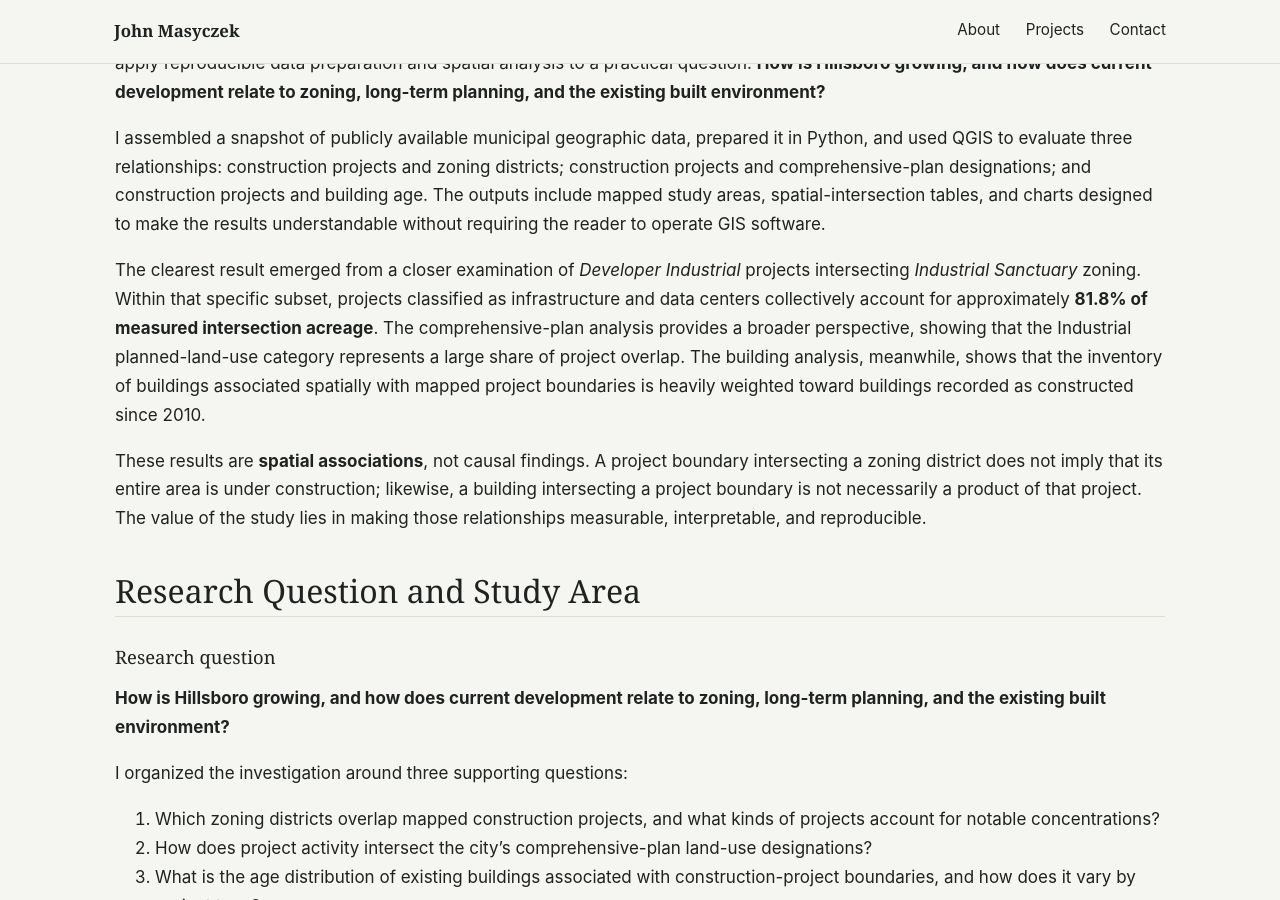
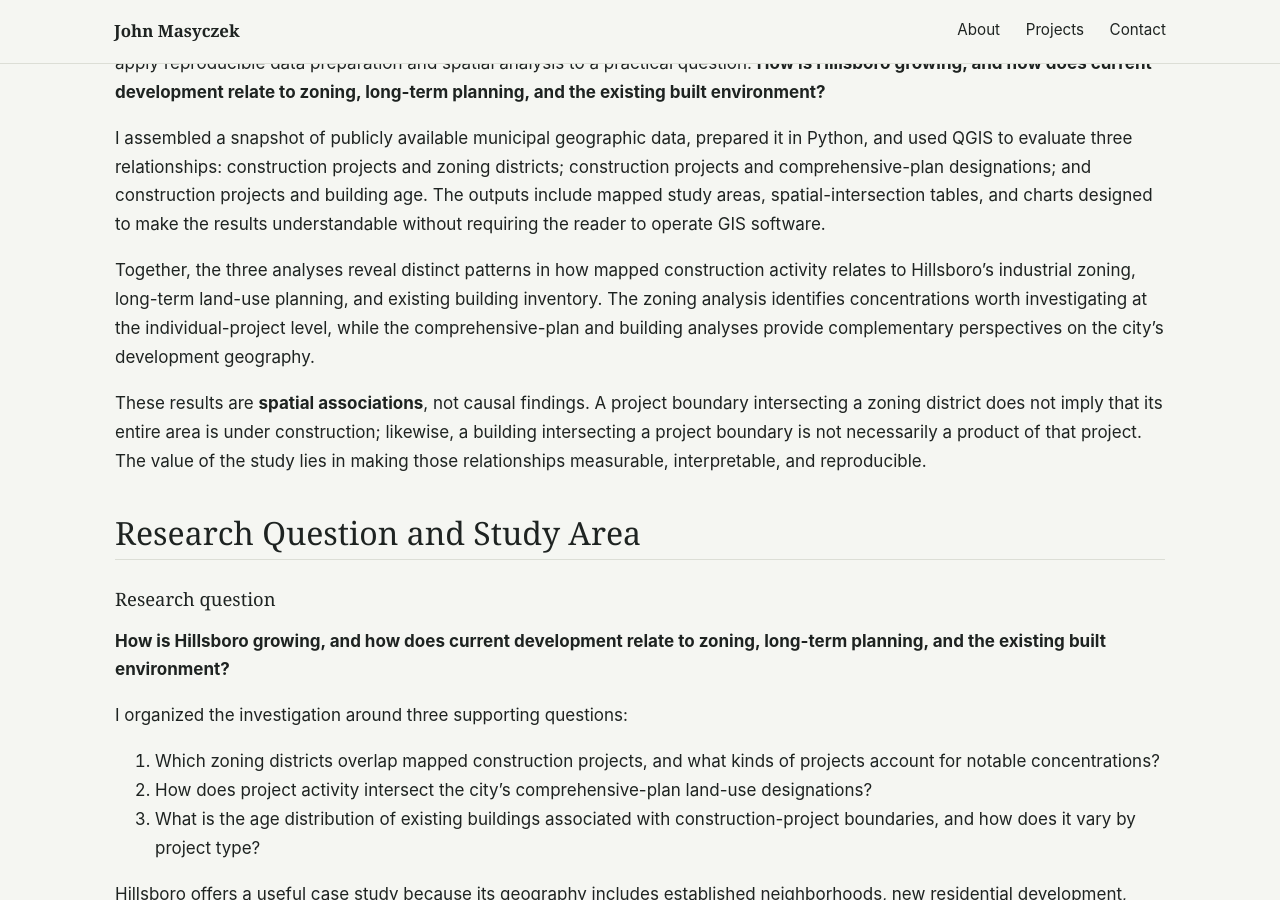
Before and after one commit to Masyczek/portfolio, a Jekyll site: the page built from projects/hillsboro-gis.md, in a window 1280 px wide and 900 px high, scrolled down 1112 px. Built offline with Jekyll 4.4.1, drawn with Linux system fonts in a browser that asks for light colours.

Commit message:
Update hillsboro-gis.md

```diff
--- a/projects/hillsboro-gis.md
+++ b/projects/hillsboro-gis.md
@@ -26,7 +26,7 @@ Hillsboro, Oregon, is a significant employment and development center in the Por
 
 I assembled a snapshot of publicly available municipal geographic data, prepared it in Python, and used QGIS to evaluate three relationships: construction projects and zoning districts; construction projects and comprehensive-plan designations; and construction projects and building age. The outputs include mapped study areas, spatial-intersection tables, and charts designed to make the results understandable without requiring the reader to operate GIS software.
 
-The clearest result emerged from a closer examination of *Developer Industrial* projects intersecting *Industrial Sanctuary* zoning. Within that specific subset, projects classified as infrastructure and data centers collectively account for approximately **81.8% of measured intersection acreage**. The comprehensive-plan analysis provides a broader perspective, showing that the Industrial planned-land-use category represents a large share of project overlap. The building analysis, meanwhile, shows that the inventory of buildings associated spatially with mapped project boundaries is heavily weighted toward buildings recorded as constructed since 2010.
+Together, the three analyses reveal distinct patterns in how mapped construction activity relates to Hillsboro's industrial zoning, long-term land-use planning, and existing building inventory. The zoning analysis identifies concentrations worth investigating at the individual-project level, while the comprehensive-plan and building analyses provide complementary perspectives on the city's development geography.
 
 These results are **spatial associations**, not causal findings. A project boundary intersecting a zoning district does not imply that its entire area is under construction; likewise, a building intersecting a project boundary is not necessarily a product of that project. The value of the study lies in making those relationships measurable, interpretable, and reproducible.
 
```
